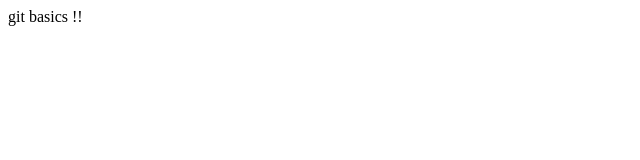
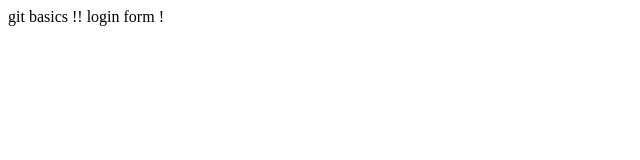
Before and after one commit to nikhilsai-52/tutorial-git, a plain HTML site: page index.html in a window 1280 px wide. Shown: the full height of the page, 0-640 px from the left. Drawn offline with Linux system fonts and the light colour scheme.

Commit message:
login added

```diff
--- a/index.html
+++ b/index.html
@@ -4,5 +4,6 @@
     </head>
     <body>
         git basics !!
+        login form !
     </body>
 </html>
```
Also changed, not shown: login.html (added, +1 -0 lines).
